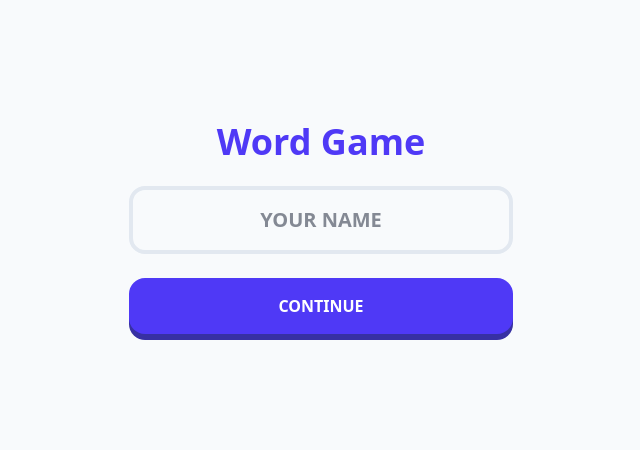
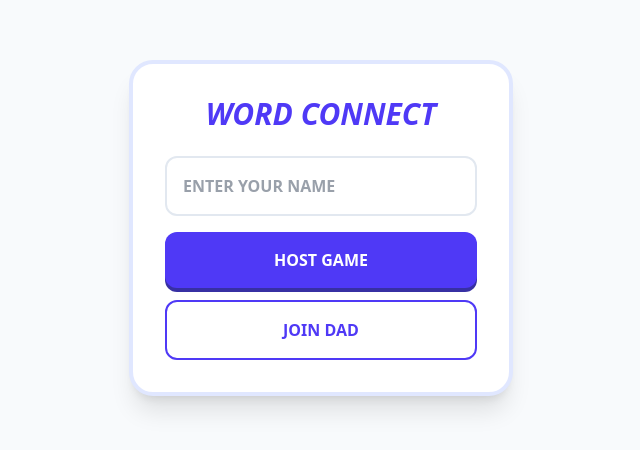
Before and after one commit to yashita-rao/dad-word-game, a React (Vite) app: page / in a window 1280 px wide. Shown: the part 172-622 px from the top of the page, without its empty margins (319-959 px from the left). Built offline with nearby package versions, Linux system fonts and the light colour scheme.

Commit message:
fix: added join ID box and fixed host game view

```diff
--- a/src/components/SetupFlow.tsx
+++ b/src/components/SetupFlow.tsx
@@ -1,136 +1,69 @@
 // @ts-nocheck
-import { useState, useEffect } from 'react';
-import { mockFirebase } from '../services/mockFirebase';
+import React, { useState } from 'react';
 
 export function SetupFlow({ onComplete }) {
-  const [step, setStep] = useState('NAME');
   const [name, setName] = useState('');
-  const [profile, setProfile] = useState(null);
-  const [joinCode, setJoinCode] = useState('');
-  const [isConnecting, setIsConnecting] = useState(false);
+  const [joinId, setJoinId] = useState('');
+  const [isJoining, setIsJoining] = useState(false);
 
-  useEffect(() => {
-    const existing = mockFirebase.getProfile();
-    if (existing) {
-      setProfile(existing);
-      setStep('LOBBY');
-    }
-  }, []);
-
-  const handleNameSubmit = () => {
-    if (!name.trim()) return;
-    const newProfile = {
-      id: `player_${Date.now()}`,
-      name: name.trim(),
-      diamonds: 100,
-      levelProgress: 1,
-      totalWordsFound: 0
-    };
-    mockFirebase.saveProfile(newProfile);
-    setProfile(newProfile);
-    setStep('LOBBY');
+  const handleHost = () => {
+    if (!name) return alert("Please enter your name!");
+    onComplete({ name }, { isHost: true });
   };
 
-  const handleHostCreate = () => {
-    // We create a "Fake" room object first,
-    // App.tsx will fill in the real Peer ID later
-    const room = {
-      code: 'GENERATING...',
-      hostId: profile.id,
-      players: [{ id: profile.id, name: profile.name }]
-    };
-    onComplete(profile, room);
-  };
-
-  const handleJoinSubmit = () => {
-    if (joinCode.length < 5) {
-      alert("Please enter the full Peer ID from the host.");
+  const handleJoin = () => {
+    if (!name) return alert("Please enter your name!");
+    if (!isJoining) {
+      setIsJoining(true); // Show the ID input box
       return;
     }
-    const room = {
-      code: joinCode,
-      hostId: 'remote-host',
-      players: [{ id: profile.id, name: profile.name }]
-    };
-    onComplete(profile, room);
+    if (!joinId) return alert("Paste the ID from the other phone!");
+
+    // Connect to the Host's ID
+    const peer = new window.Peer();
+    peer.on('open', () => {
+      const conn = peer.connect(joinId);
+      conn.on('open', () => {
+        onComplete({ name }, { isHost: false, conn, id: joinId });
+      });
+    });
   };
 
   return (
-    <div className="h-screen w-screen bg-slate-50 flex flex-col items-center justify-center p-6 text-slate-900">
+    <div className="h-screen w-screen bg-slate-50 flex items-center justify-center p-6">
+      <div className="bg-white p-8 rounded-3xl shadow-xl max-w-sm w-full border-4 border-indigo-100">
+        <h1 className="text-3xl font-black text-indigo-600 mb-6 text-center italic uppercase">Word Connect</h1>
 
-      {/* STEP 1: NAME ENTRY */}
-      {step === 'NAME' && (
-        <div className="w-full max-w-sm flex flex-col gap-6 animate-in fade-in duration-500">
-          <h1 className="text-4xl font-black text-center text-indigo-600">Word Game</h1>
         <input
           type="text"
-            placeholder="YOUR NAME"
-            className="w-full p-4 border-4 border-slate-200 rounded-2xl text-center font-bold text-xl uppercase"
+          placeholder="ENTER YOUR NAME"
           value={name}
           onChange={(e) => setName(e.target.value)}
+          className="w-full p-4 mb-4 rounded-xl border-2 border-slate-200 font-bold uppercase"
         />
-          <button
-            onClick={handleNameSubmit}
-            className="w-full py-4 bg-indigo-600 text-white font-black rounded-2xl shadow-[0_6px_0_#3730A3] active:translate-y-1 active:shadow-none transition-all"
-          >
-            CONTINUE
-          </button>
-        </div>
+
+        {isJoining && (
+          <input
+            type="text"
+            placeholder="PASTE DEVICE ID HERE"
+            value={joinId}
+            onChange={(e) => setJoinId(e.target.value)}
+            className="w-full p-4 mb-4 rounded-xl border-2 border-indigo-200 bg-indigo-50 font-mono text-xs"
+          />
         )}
 
-      {/* STEP 2: LOBBY */}
-      {step === 'LOBBY' && profile && (
-        <div className="w-full max-w-sm flex flex-col gap-4 animate-in slide-in-from-bottom-4 duration-500">
-          <div className="text-center mb-4">
-            <h2 className="text-2xl font-black">Welcome, {profile.name}!</h2>
-          </div>
-
-          <button
-            onClick={() => onComplete(profile, null)}
-            className="w-full py-4 bg-white border-4 border-indigo-100 text-indigo-600 font-black rounded-2xl hover:bg-indigo-50 transition-all"
-          >
-            🕹️ SOLO PLAY
+        <div className="flex flex-col gap-3">
+          {!isJoining && (
+            <button onClick={handleHost} className="w-full py-4 bg-indigo-600 text-white font-black rounded-xl shadow-[0_4px_0_#3730A3]">
+              HOST GAME
             </button>
-
-          <button
-            onClick={handleHostCreate}
-            className="w-full py-4 bg-emerald-500 text-white font-black rounded-2xl shadow-[0_6px_0_#065f46] active:translate-y-1 active:shadow-none transition-all"
-          >
-            🏠 HOST GAME
-          </button>
-
-          <button
-            onClick={() => setStep('JOIN')}
-            className="w-full py-4 bg-pink-500 text-white font-black rounded-2xl shadow-[0_6px_0_#9d174d] active:translate-y-1 active:shadow-none transition-all"
-          >
-            📲 JOIN FRIEND
-          </button>
-        </div>
           )}
 
-      {/* STEP 3: JOIN ROOM */}
-      {step === 'JOIN' && (
-        <div className="w-full max-w-sm flex flex-col gap-6">
-          <h2 className="text-2xl font-black text-center">Enter Host ID</h2>
-          <input
-            type="text"
-            placeholder="PASTE ID HERE"
-            className="w-full p-4 border-4 border-pink-200 rounded-2xl text-center font-mono text-sm"
-            value={joinCode}
-            onChange={(e) => setJoinCode(e.target.value)}
-          />
-          <div className="flex gap-2">
-            <button onClick={() => setStep('LOBBY')} className="flex-1 py-3 bg-slate-200 font-bold rounded-xl">BACK</button>
-            <button
-              onClick={handleJoinSubmit}
-              className="flex-2 py-3 bg-pink-500 text-white font-black rounded-xl px-8 shadow-[0_4px_0_#9d174d]"
-            >
-              JOIN
+          <button onClick={handleJoin} className="w-full py-4 bg-white text-indigo-600 border-2 border-indigo-600 font-black rounded-xl">
+            {isJoining ? 'CONNECT NOW' : 'JOIN DAD'}
           </button>
         </div>
       </div>
-      )}
-
     </div>
   );
 }
```
Lines whose indentation alone changed are shown as unchanged.
